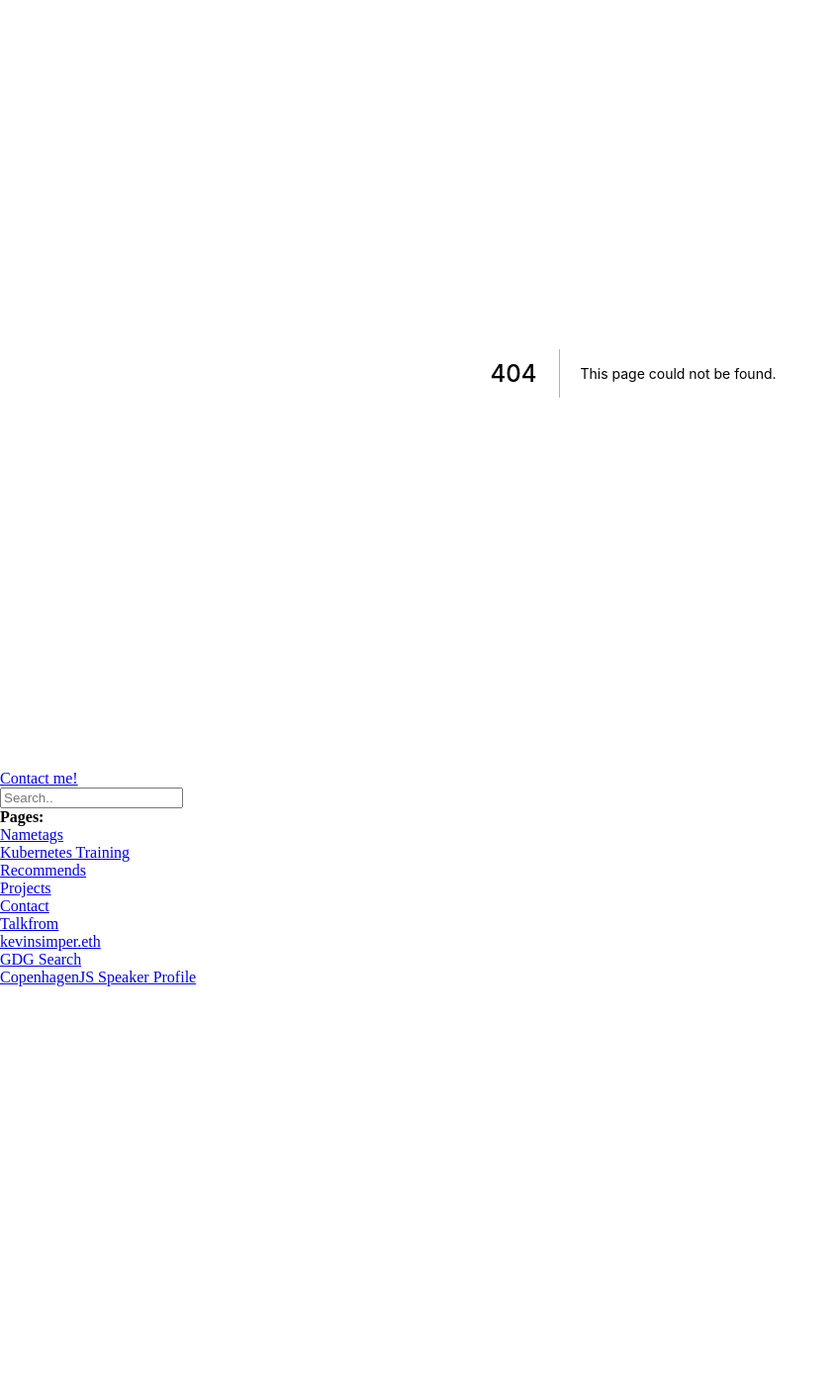
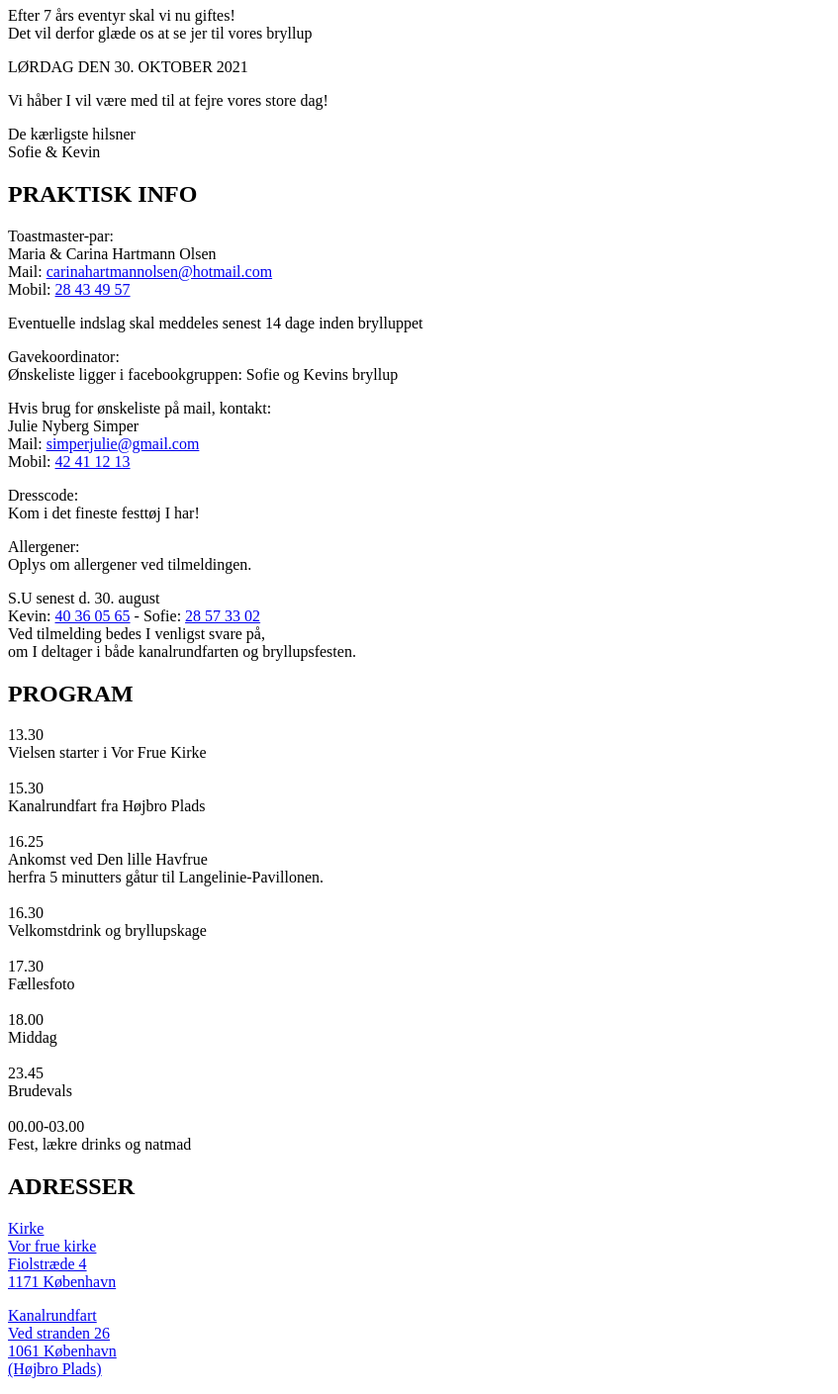
Before and after one commit to kevinsimper/kevinsimper.dk, a Next.js app: page /bryllup in a window 1280 px wide. Before the commit this address had no page. Shown: the part 120-1529 px from the top of the page at 99% size, without its empty margins (0-847 px from the left). Before the commit the page ends 1117 px from the top, so only its background shows below. Built offline with nearby package versions, Linux system fonts and the light colour scheme.

Commit message:
Add page

```diff
--- /dev/null
+++ b/pages/bryllup.tsx
@@ -0,0 +1,195 @@
+import React from 'react'
+
+function nl2br(strings) {
+  return strings.raw[0].split('\n').map((item, key) => {
+    return (
+      <span key={key}>
+        {item}
+        <br />
+      </span>
+    )
+  })
+}
+
+function BryllupPage() {
+  return (
+    <div>
+      <style>{`header, footer { display: none}`}</style>
+      <div className="h-screen flex flex-col justify-center">
+        <h1 className="text-3xl text-center">Sofie & Kevins Bryllup</h1>
+        <h2 className="text-xl text-center">30. Oktober 2021</h2>
+      </div>
+
+      <div className="h-screen flex flex-col justify-center">
+        <div className="mx-auto">
+          <p className="py-3">
+            Efter 7 års eventyr skal vi nu giftes!
+            <br />
+            Det vil derfor glæde os at se jer til vores bryllup
+          </p>
+
+          <p className="py-3">LØRDAG DEN 30. OKTOBER 2021</p>
+
+          <p className="py-3">
+            Vi håber I vil være med til at fejre vores store dag!
+          </p>
+
+          <p className="py-3">
+            De kærligste hilsner
+            <br />
+            Sofie & Kevin
+          </p>
+        </div>
+      </div>
+
+      <div className="pb-12">
+        <h2 className="text-xl pt-6">PRAKTISK INFO</h2>
+
+        <p className="py-3">
+          Toastmaster-par:
+          <br />
+          Maria & Carina Hartmann Olsen
+          <br />
+          Mail:{' '}
+          <a
+            className="text-blue-800"
+            href="mailto:carinahartmannolsen@hotmail.com"
+          >
+            carinahartmannolsen@hotmail.com
+          </a>
+          <br />
+          Mobil:{' '}
+          <a className="text-blue-800" href="tel:28434957">
+            28 43 49 57
+          </a>
+        </p>
+
+        <p className="py-3">
+          Eventuelle indslag skal meddeles senest 14 dage inden brylluppet
+        </p>
+
+        <p className="py-3">
+          Gavekoordinator:
+          <br />
+          Ønskeliste ligger i facebookgruppen: Sofie og Kevins bryllup
+        </p>
+
+        <p className="py-3">
+          Hvis brug for ønskeliste på mail, kontakt:
+          <br />
+          Julie Nyberg Simper
+          <br />
+          Mail:{' '}
+          <a className="text-blue-800" href="mailto:simperjulie@gmail.com">
+            simperjulie@gmail.com
+          </a>
+          <br />
+          Mobil:{' '}
+          <a className="text-blue-800" href="tel:42411213">
+            42 41 12 13
+          </a>
+        </p>
+
+        <p className="py-3">
+          Dresscode:
+          <br />
+          Kom i det fineste festtøj I har!
+        </p>
+
+        <p className="py-3">
+          Allergener:
+          <br />
+          Oplys om allergener ved tilmeldingen.
+        </p>
+
+        <p className="py-3">
+          S.U senest d. 30. august
+          <br />
+          Kevin:{' '}
+          <a className="text-blue-800" href="tel:40360565">
+            40 36 05 65
+          </a>{' '}
+          - Sofie:{' '}
+          <a className="text-blue-800" href="tel:28573302">
+            28 57 33 02
+          </a>
+          <br />
+          Ved tilmelding bedes I venligst svare på,
+          <br />
+          om I deltager i både kanalrundfarten og bryllupsfesten.
+        </p>
+      </div>
+
+      <div className="pb-12">
+        <h2 className="text-xl pt-6">PROGRAM</h2>
+
+        <p className="py-3">
+          {nl2br`13.30
+Vielsen starter i Vor Frue Kirke
+
+15.30
+Kanalrundfart fra Højbro Plads
+
+16.25
+Ankomst ved Den lille Havfrue
+herfra 5 minutters gåtur til Langelinie-Pavillonen.
+
+16.30
+Velkomstdrink og bryllupskage
+
+17.30
+Fællesfoto
+
+18.00
+Middag
+
+23.45
+Brudevals
+
+00.00-03.00
+Fest, lækre drinks og natmad`}
+        </p>
+      </div>
+
+      <div>
+        <h2 className="text-xl pt-6 pb-2">ADRESSER</h2>
+
+        <p className="py-3">
+          <a
+            className="underline hover:no-underline text-blue-800"
+            href="https://goo.gl/maps/ZXuGYDMoCRqJ64AG8"
+          >
+            {nl2br`Kirke
+Vor frue kirke
+Fiolstræde 4
+1171 København`}
+          </a>
+        </p>
+        <p className="py-3">
+          <a
+            className="underline hover:no-underline text-blue-800"
+            href="https://goo.gl/maps/Vh9UMpCyUeH9m2bT6"
+          >
+            {nl2br`Kanalrundfart
+Ved stranden 26
+1061 København
+(Højbro Plads)`}
+          </a>
+        </p>
+        <p className="py-3">
+          <a
+            className="underline hover:no-underline text-blue-800"
+            href="https://goo.gl/maps/JCGwtVA7hGquyQiQ7"
+          >
+            {nl2br`Bryllupsfest
+Langelinie-Pavillonen
+Langelinie 10
+2100 København`}
+          </a>
+        </p>
+      </div>
+    </div>
+  )
+}
+
+export default BryllupPage
```
